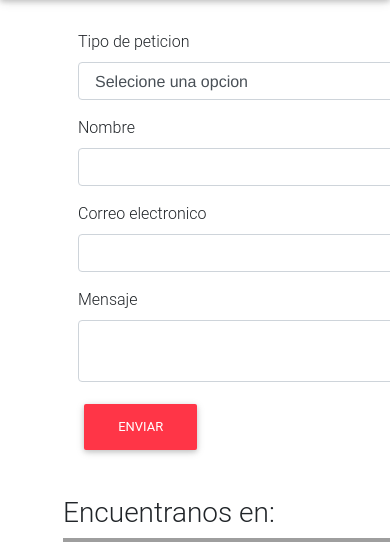
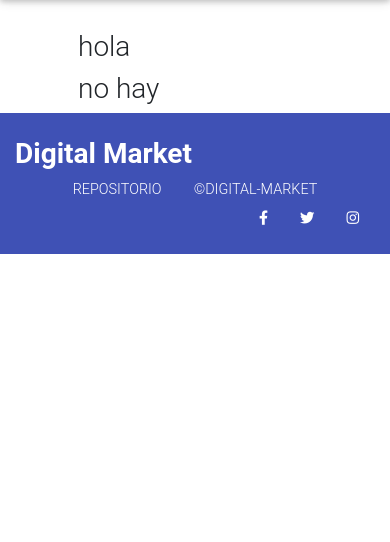
Before and after one commit to kealsugo/clasephyton, a Django app: page /nosotros/ in a window 390 px wide; the page is wider, and only the part inside the window is pictured. Shown: the part 66-608 px from the top of that part. After the commit the page ends 320 px from the top of that part, so only its background shows below. Run offline with Django 3.2, Linux system fonts and the light colour scheme; some libraries are stand-ins or nearby versions; grey boxes are pictures that could not be loaded.

Commit message:
actualizacion con listview

```diff
--- a/app/core/src/templates/nosotros.html
+++ b/app/core/src/templates/nosotros.html
@@ -120,42 +120,21 @@
             <section class="row">
               <div class="col-md-5 mt-4">
                 <div class="col-md-12 text-aling">
-                  <form action="">
-                    <div class="form-group">
-                      <label for="">Tipo de peticion</label>
-                      <select class="form-control">
-                        <option value="">Selecione una opcion</option>
-                        <option value="">Queja</option>
-                        <option value="">Reclamo</option>
-                        <option value="">Peticion</option>
-                      </select>
-                    </div>
-                    <div class="form-group">
-                      <label for="">Nombre</label>
-                      <input type="text" class="form-control">
-                    </div>
-                    <div class="form-group">
-                      <label for="">Correo electronico</label>
-                      <input type="text" class="form-control">
-                    </div>
-                    <div class="form-group">
-                      <label for="">Mensaje</label>
-                      <textarea name="" id="" rows="2" class="form-control"></textarea>
-                    </div>
-                    <div class="form-group">
-                      <button class="btn btn-danger">Enviar</button>
-                    </div>
-
-                  </form>
-
+                  <h3>hola</h3>
+                    {% if object_list %}
+                    {% for DatosUser in object_list %}
+                    <tr>
+                      <td>{{ DatosUser.UserDNI }}</td>
+                      <td>{{ DatosUser.NombUser }}</td>
+                      <td>{{ DatosUser.ApeUser }}</td>
+                      <td>{{ DatosUser.ProfeUser }}</td>
+                    </tr>
+                    {% endfor %}
+                    {%else%}
+                    <h3>no hay</h3>
+                    {% endif %}
                 </div>
-
               </div>
-              <div class="col-md-6 mt-4">
-                <h3>Encuentranos en:</h3>
-                <iframe src="https://www.google.com/maps/embed?pb=!1m18!1m12!1m3!1d3965.7163230763854!2d-75.57092368590656!3d6.300956127460148!2m3!1f0!2f0!3f0!3m2!1i1024!2i768!4f13.1!3m3!1m2!1s0x8e442f25d6670d4d%3A0x8043999e5e767b96!2sSENA%20-%20Centro%20de%20Tecnolog%C3%ADa%20de%20la%20Manufactura%20Avanzada!5e0!3m2!1ses!2sco!4v1590692220210!5m2!1ses!2sco" width="720" height="380" frameborder="0" style="border:0;" allowfullscreen="" aria-hidden="false" tabindex="0"></iframe>
-              </div>
-
             </section>
 
           </div>
--- a/app/core/src/urls.py
+++ b/app/core/src/urls.py
@@ -1,8 +1,9 @@
 from django.urls import path
 from . import views
 
+
 urlpatterns = [
     path('', views.HomePageView.as_view(), name = 'index'),
-    path('nosotros/', views.NosotrosPageView.as_view(), name = 'nosotros'),
+    path('nosotros/', views.datos.as_view(), name = 'nosotros'),
     path('contacto/', views.contacto, name='contacto'),
 ]
--- a/app/core/src/views.py
+++ b/app/core/src/views.py
@@ -3,6 +3,8 @@
 from django.urls import reverse
 from .forms import ContactForm
 from django.core.mail import EmailMessage
+from userdata.models import DatosUser
+from django.views.generic import ListView
 
 # Create your views here.
 class HomePageView(TemplateView):
@@ -16,15 +18,17 @@
         })
 
 
-class NosotrosPageView(TemplateView):
-
+class NosotrosPageView(ListView):
+    model = DatosUser
     template_name = "nosotros.html"
 
 
     def get(self, request, *args, **kwargs):
         return render(request, self.template_name, {'titulous':'que tal','titulo2':'como estas'})
 
-
+class datos(ListView):
+    model = DatosUser
+    template_name = "nosotros.html"
 
 def contacto(request):
     formContact = ContactForm()
```
